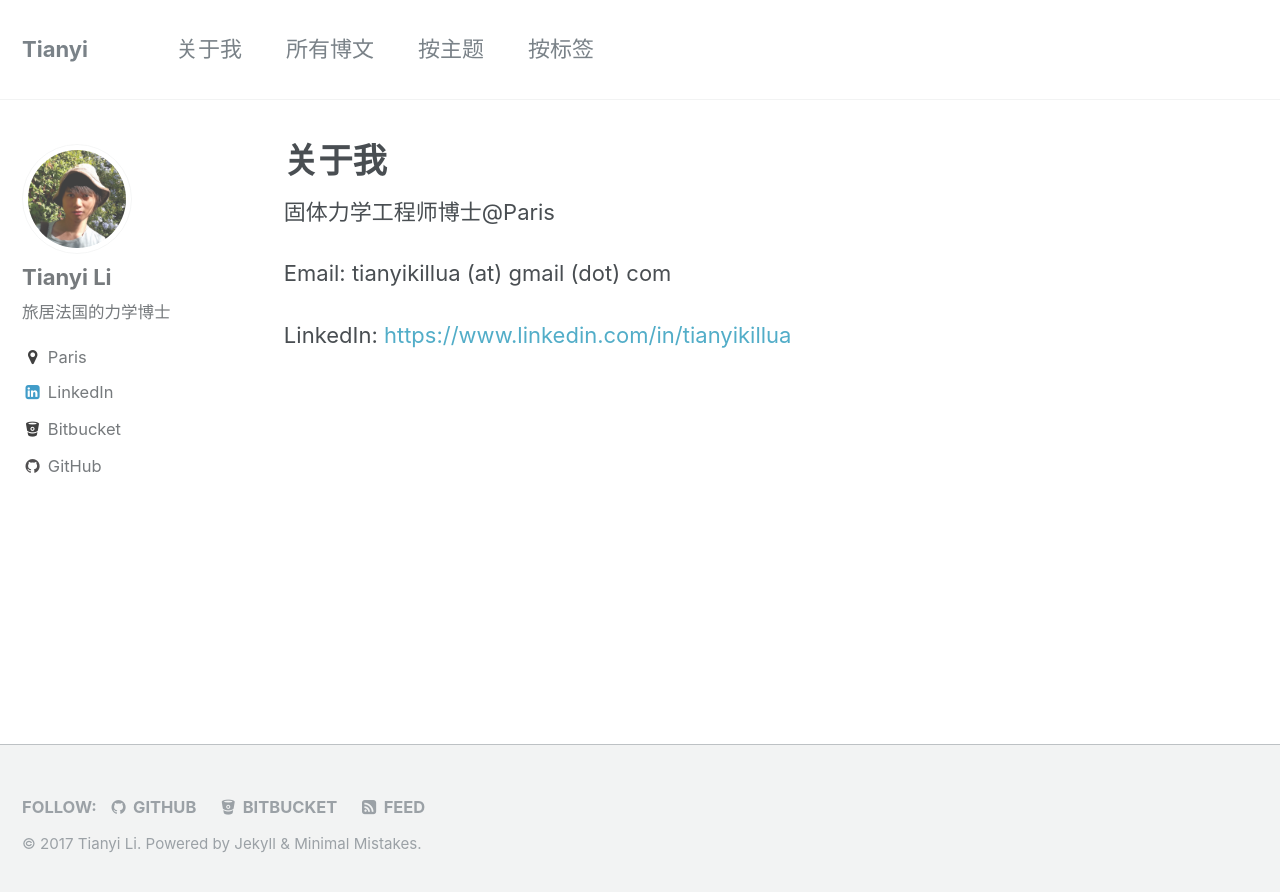
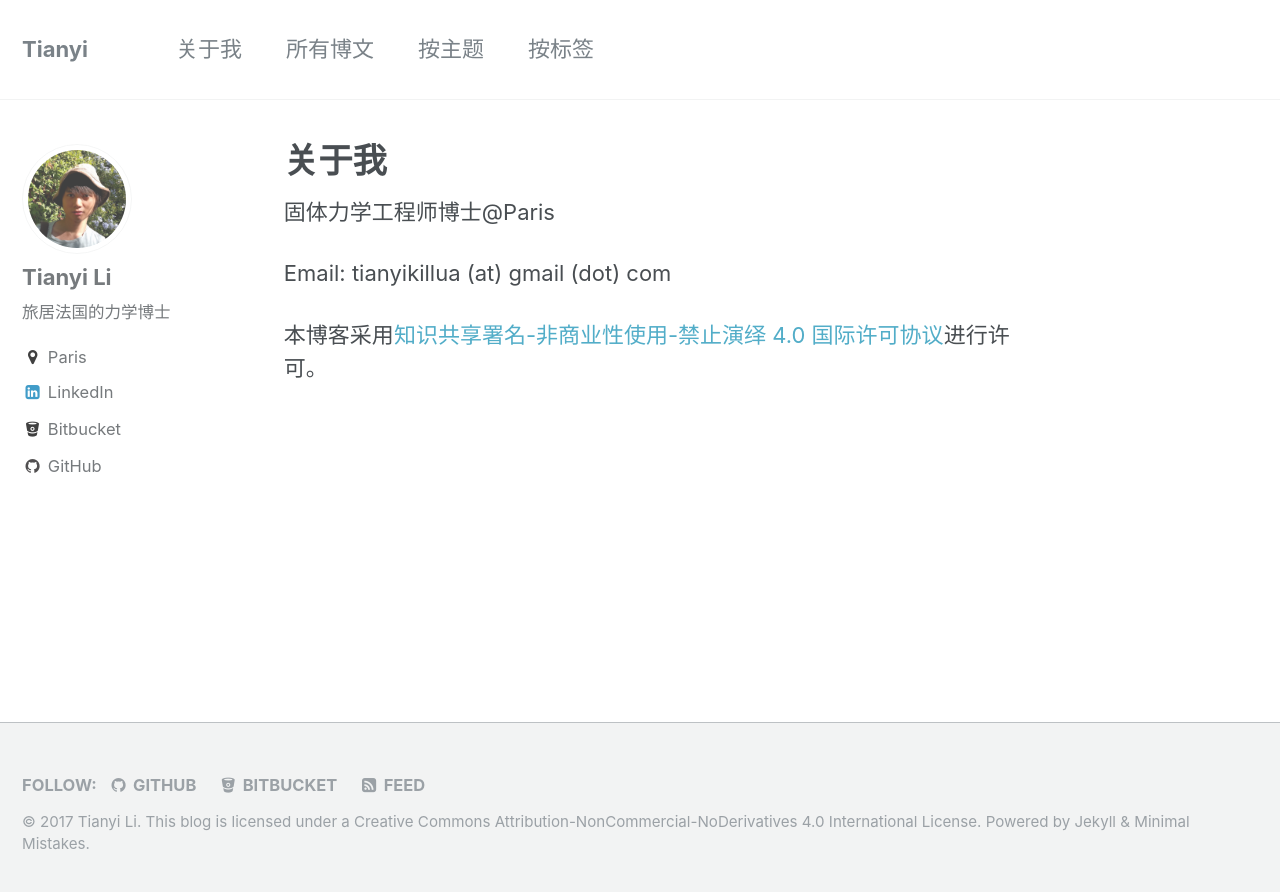
Before and after one commit to tianyikillua/tianyikillua.github.io, a Jekyll site: the page built from _pages/about.md, in a window 1280 px wide. Shown: the top 892 px of the page. Built offline with Jekyll 4.4.1, drawn with Linux system fonts in a browser that asks for light colours.

Commit message:
add copyright info

```diff
--- a/_includes/footer.html
+++ b/_includes/footer.html
@@ -19,4 +19,4 @@
   </ul>
 </div>
 
-<div class="page__footer-copyright">&copy; {{ site.time | date: '%Y' }} {{ site.name | default: site.title }}. {{ site.data.ui-text[site.locale].powered_by | default: "Powered by" }} <a href="http://jekyllrb.com" rel="nofollow">Jekyll</a> &amp; <a href="https://mademistakes.com/work/minimal-mistakes-jekyll-theme/" rel="nofollow">Minimal Mistakes</a>.</div>
+<div class="page__footer-copyright">&copy; {{ site.time | date: '%Y' }} {{ site.name | default: site.title }}. This blog is licensed under a <a rel="license" href="http://creativecommons.org/licenses/by-nc-nd/4.0/">Creative Commons Attribution-NonCommercial-NoDerivatives 4.0 International License</a>. {{ site.data.ui-text[site.locale].powered_by | default: "Powered by" }} <a href="http://jekyllrb.com" rel="nofollow">Jekyll</a> &amp; <a href="https://mademistakes.com/work/minimal-mistakes-jekyll-theme/" rel="nofollow">Minimal Mistakes</a>.</div>
--- a/_pages/about.md
+++ b/_pages/about.md
@@ -7,4 +7,4 @@
 
 Email: tianyikillua (at) gmail (dot) com
 
-LinkedIn: [https://www.linkedin.com/in/tianyikillua](https://www.linkedin.com/in/tianyikillua)
+本博客采用[知识共享署名-非商业性使用-禁止演绎 4.0 国际许可协议](http://creativecommons.org/licenses/by-nc-nd/4.0)进行许可。
```
